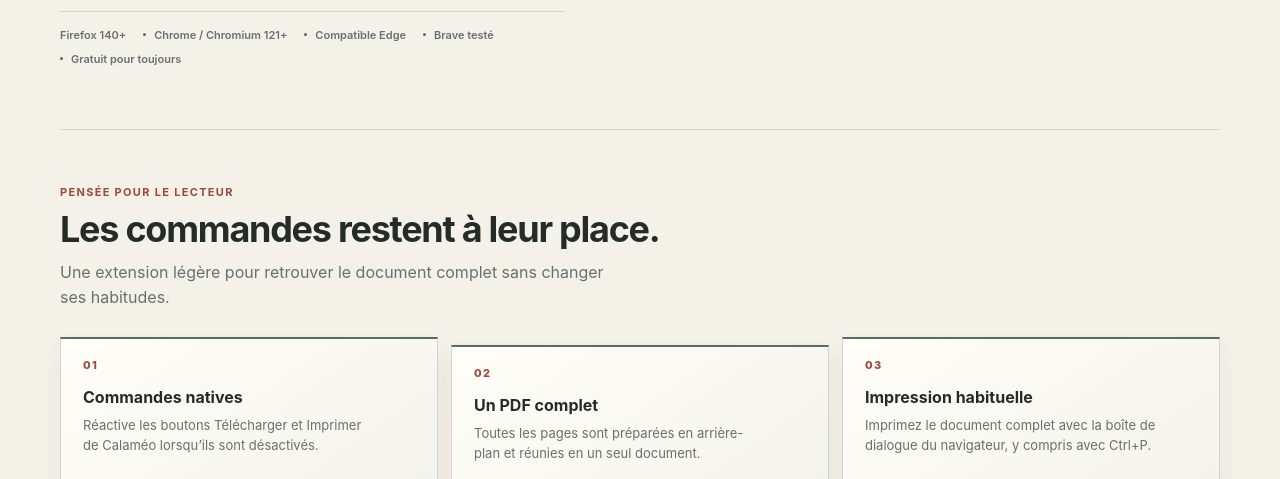
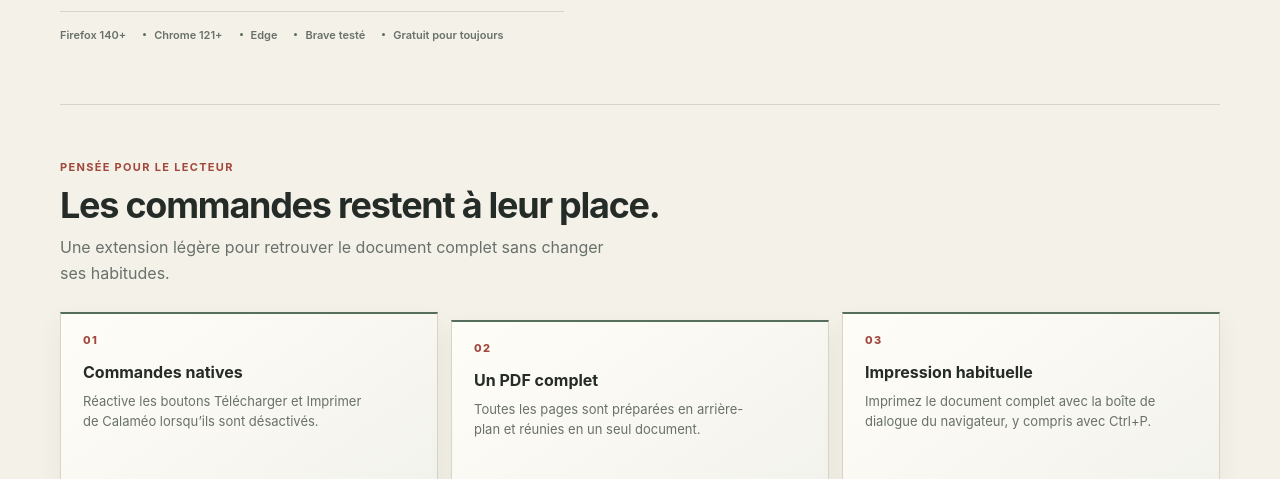
Before and after one commit to elig-45/calameo-pdf-downloader, a browser extension: page docs/fr/index.html in a window 1280 px wide. Shown: the part 621-1100 px from the top of the page. Drawn offline with Linux system fonts and the light colour scheme.

Commit message:
Keep browser support row compact

```diff
--- a/docs/fr/index.html
+++ b/docs/fr/index.html
@@ -60,7 +60,7 @@
             <a class="source-link" href="https://github.com/elig-45/calameo-pdf-downloader"><svg aria-hidden="true" viewBox="0 0 24 24"><path d="M9 19c-4.3 1.4-4.3-2.2-6-2.6m12 5v-3.3a2.9 2.9 0 0 0-.8-2.3c2.7-.3 5.5-1.3 5.5-6A4.7 4.7 0 0 0 18.5 6a4.3 4.3 0 0 0-.1-3.2s-1-.3-3.4 1.3a11.7 11.7 0 0 0-6.1 0C6.5 2.8 5.5 2.8 5.5 2.8A4.3 4.3 0 0 0 5.4 6a4.7 4.7 0 0 0-1.2 3.3c0 4.7 2.8 5.7 5.5 6a2.9 2.9 0 0 0-.8 2.3v3.8"/></svg>Voir le code source sur GitHub</a>
             <a class="release-badge" href="https://github.com/elig-45/calameo-pdf-downloader/releases/latest"><img src="https://img.shields.io/github/v/release/elig-45/calameo-pdf-downloader?logo=github&amp;label=version&amp;style=flat-square" alt="Dernière version publiée sur GitHub"></a>
           </div>
-          <div class="hero-facts"><span>Firefox 140+</span><span>Chrome / Chromium 121+</span><span>Compatible Edge</span><span>Brave testé</span><span>Gratuit pour toujours</span></div>
+          <div class="hero-facts"><span>Firefox 140+</span><span>Chrome 121+</span><span>Edge</span><span>Brave testé</span><span>Gratuit pour toujours</span></div>
         </div>
         <figure class="product-figure">
           <img src="../assets/calameo-product-banner-fr.svg?v=d5a2fea" alt="Calaméo PDF Export : téléchargez et imprimez les publications complètes en PDF.">
```
Also changed, not shown: docs/index.html (+1 -1 lines).
